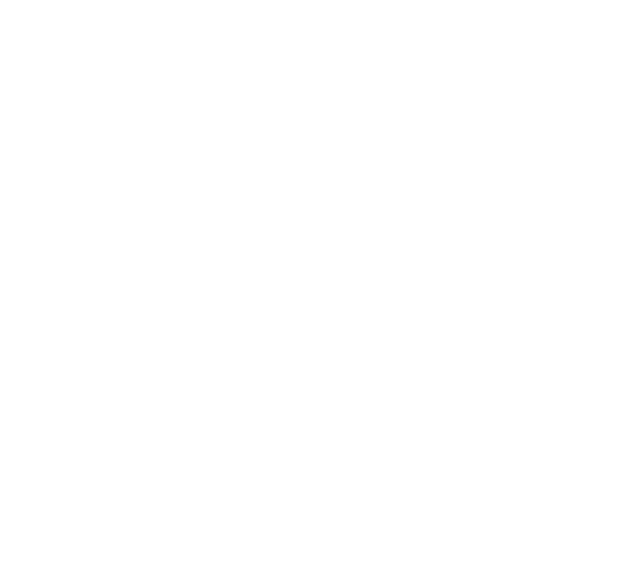
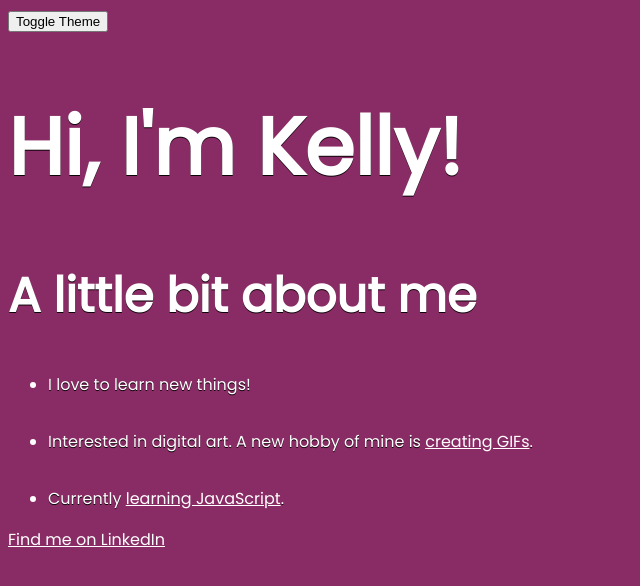
Before and after one commit to kelakinesis/hallo, a plain HTML site: page index.html in a window 1280 px wide. Shown: the whole page, without its empty margins (0-640 px from the left). Drawn offline with Linux system fonts and the light colour scheme.

Commit message:
Removed strengths section and updated about me

```diff
--- a/index.html
+++ b/index.html
@@ -1,12 +1,32 @@
 <!DOCTYPE html>
 <html>
+
 <head>
 	<meta charset="utf-8">
 	<meta name="viewport" content="width=device-width">
 	<title>repl.it</title>
+	<link rel="preconnect" href="https://fonts.gstatic.com">
+	<link rel="preconnect" href="https://fonts.gstatic.com">
+	<link href="https://fonts.googleapis.com/css2?family=Poppins:ital@0;1&display=swap" rel="stylesheet">
 	<link href="style.css" rel="stylesheet" type="text/css" />
 </head>
+
 <body>
-    <script src="script.js"></script>
+  <button class="btn-toggle">Toggle Theme</button>
+	<div id="hero">
+		<h1>Hi, I'm Kelly!</h1>
+	</div>
+	<div id="about">
+		<h2>A little bit about me</h2>
+		<ul>
+			<li>I love to learn new things!</li>
+			<li>Interested in digital art. A new hobby of mine is <a href="https://giphy.com/channel/kelakinesis">creating GIFs</a>.</li>
+			<li>Currently <a href="https://github.com/kelakinesis">learning JavaScript</a>.</li>
+		</ul>
+	</div>
+  <div id="contact"><a href="https://www.linkedin.com/in/kellymaylara/">Find me on LinkedIn</a></div>
+	<script src="script.js">
+	</script>
 </body>
+
 </html>
--- a/script.js
+++ b/script.js
@@ -0,0 +1,18 @@
+// Toggle light vs dark mode
+// Sauce: https://css-tricks.com/a-complete-guide-to-dark-mode-on-the-web/
+const btn = document.querySelector(".btn-toggle");
+const currentTheme = localStorage.getItem("theme");
+
+if (currentTheme == "dark") {
+  document.body.classList.add("dark-theme");
+}
+
+btn.addEventListener("click", function () {
+  document.body.classList.toggle("dark-theme");
+
+  let theme = "light";
+  if (document.body.classList.contains("dark-theme")) {
+    theme = "dark";
+  }
+  localStorage.setItem("theme", theme);
+});
--- a/style.css
+++ b/style.css
@@ -0,0 +1,49 @@
+:root {
+  /* https://coolors.co/b7094c-a01a58-892b64-723c70-5c4d7d-455e89-2e6f95-1780a1-0091ad */
+  --amaranth-purple: #b7094cff;
+  --jazzberry-jam: #a01a58ff;
+  --amaranth-m-p: #892b64ff;
+  --palatinate-purple: #723c70ff;
+  --cyber-grape: #5c4d7dff;
+  --bdazzled-blue: #455e89ff;
+  --sapphire-blue: #2e6f95ff;
+  --cg-blue: #1780a1ff;
+  --blue-munsell: #0091adff;
+  --xiketic: #1f0a17;
+}
+
+body {
+  font-family: 'Poppins', sans-serif;
+  background: var(--amaranth-m-p);
+  color: white;
+  text-shadow: 0 1px 0 rgba(0, 0, 0, 0.9);
+}
+body.dark-theme {
+  background: var(--xiketic);
+}
+
+h1 {
+  font-size: 5em;
+}
+h2 {
+  font-size: 3em;
+}
+h3 {
+  font-size: 2em;
+}
+
+a {
+  color: #fff;
+  text-shadow: none;
+}
+a:hover {
+  background-color: var(--blue-munsell);
+  text-shadow: none;
+}
+
+li:not(:first-of-type) {
+  padding-top: 1.0em;
+}
+li:not(:last-of-type) {
+  padding-bottom: 1.0em;
+}
```
Lines whose indentation alone changed are shown as unchanged.
